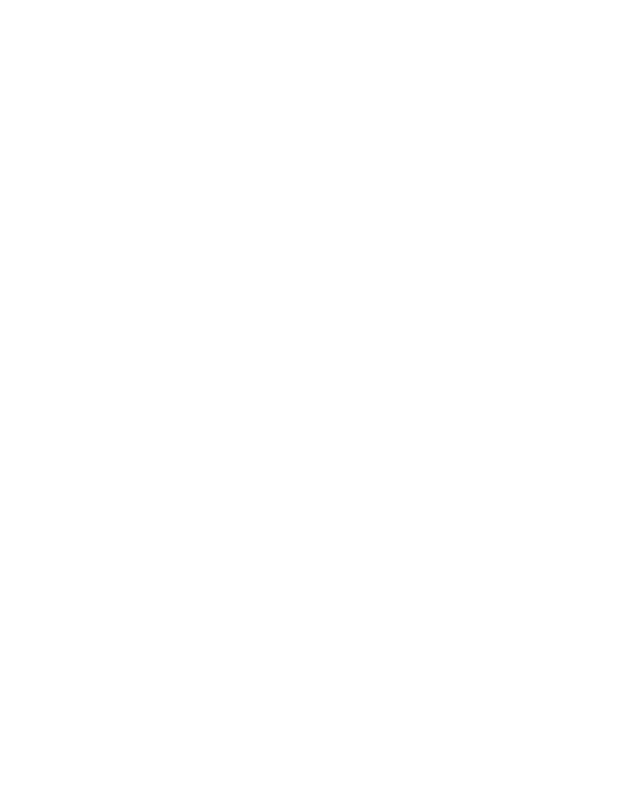
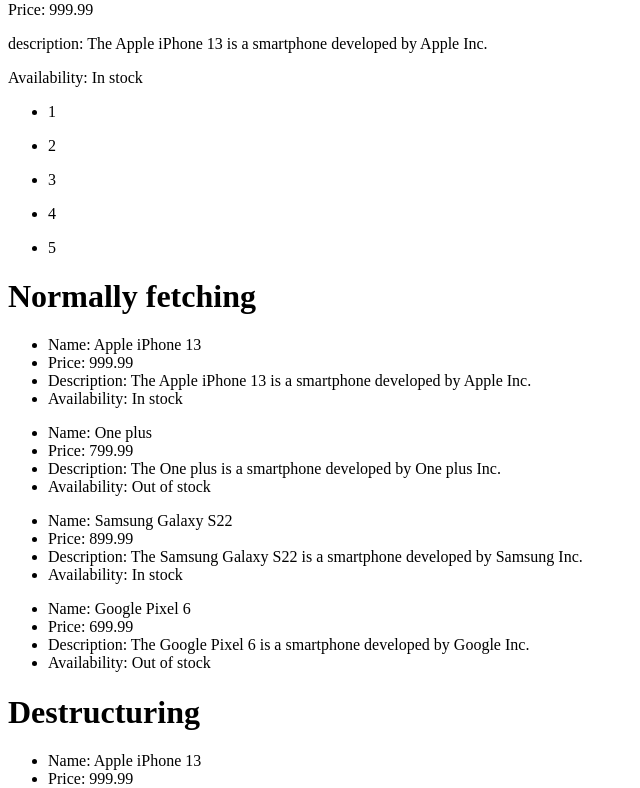
Before and after one commit to Amulyaraj07/FullReact, a React (Vite) app in the folder react-first-app/: page / in a window 1280 px wide. Shown: the part 500-1288 px from the top of the page, without its empty margins (0-640 px from the left). Before the commit the page ends 800 px from the top, so only its background shows below. Built offline with nearby package versions, Linux system fonts and the light colour scheme.

Commit message:
added files

```diff
--- a/react-first-app/src/App.jsx
+++ b/react-first-app/src/App.jsx
@@ -2,6 +2,8 @@
 import Header from "./components/Header";
 import Footer from "./components/Footer";
 import Expressions from "./components/Expressions";
+import ProductInfo from "./components/ProductInfo";
+import Lists from "./components/Lists";
 
 function  App(){
   return <>
@@ -9,6 +11,8 @@
     <Main/>
     <Footer/>
     <Expressions/>
+    <ProductInfo/>
+    <Lists/>
   </>
 }
 
--- a/react-first-app/src/components/Expressions.jsx
+++ b/react-first-app/src/components/Expressions.jsx
@@ -5,6 +5,8 @@
     const myName="Amulya Raj";
     const multiply=(a,b)=> a*b;
     const specialClass="special-one";
+    const date=new Date();
+
   return (
     <div>
       <p>2 x 2 ={2*2}</p>
@@ -12,6 +14,7 @@
       <p>My friends list: {["abc","xyz","pqr"]}</p>
       <p>9X2={multiply(9,2)}</p>
       <p className={specialClass}>This is Special Class</p>
+      <p>date: {date.getDate()}</p>
     </div>
   )
 }
--- /dev/null
+++ b/react-first-app/src/components/Lists.jsx
@@ -0,0 +1,70 @@
+import React from 'react'
+
+function Lists() {
+
+    const numbers=[1,2,3,4,5];
+    const prodInfo=[
+        {
+            name: "Apple iPhone 13",
+            price: 999.99,
+            description: "The Apple iPhone 13 is a smartphone developed by Apple Inc.",
+            availability:"In stock"
+        },
+        {
+            name:"One plus",
+            price: 799.99,
+            description: "The One plus is a smartphone developed by One plus Inc.",
+            availability:"Out of stock"
+        },
+        {
+            name: "Samsung Galaxy S22",
+            price: 899.99,
+            description: "The Samsung Galaxy S22 is a smartphone developed by Samsung Inc.",
+            availability:"In stock"
+        },
+        {
+            name: "Google Pixel 6",
+            price: 699.99,
+            description: "The Google Pixel 6 is a smartphone developed by Google Inc.",
+            availability:"Out of stock"
+        }
+    ];
+
+  return (
+    <>
+        <div>
+      {numbers.map((number)=>(
+        <ul key={number}>
+            <li>{number}</li>
+        </ul>
+      ))}
+    </div>
+
+    <div>
+        <h1>Normally fetching</h1>
+
+        {prodInfo.map((prod)=>(
+            <ul key={Math.random()}>
+                <li>Name: {prod.name}</li>
+                <li>Price: {prod.price}</li>
+                <li>Description: {prod.description}</li>
+                <li>Availability: {prod.availability}</li>
+            </ul>
+        ))}
+
+        <h1> Destructuring</h1>
+        {prodInfo.map(({name,price,description,availability})=>(
+            <ul key={Math.random()}>
+                <li>Name: {name}</li>
+                <li>Price: {price}</li>
+                <li>Description: {description}</li>
+                <li>Availability: {availability}</li>
+            </ul>
+        ))}
+    </div>
+    </>
+
+  )
+}
+
+export default Lists
--- /dev/null
+++ b/react-first-app/src/components/ProductInfo.jsx
@@ -0,0 +1,21 @@
+import React from 'react'
+
+const ProductInfo = () => {
+
+    const product={
+        name: "Apple iPhone 13",
+        price: 999.99,
+        description: "The Apple iPhone 13 is a smartphone developed by Apple Inc.",
+        availability:"In stock"
+    }
+  return (
+    <div>
+      <p>Name: {product.name}</p>
+      <p>Price: {product.price}</p>
+      <p>description: {product.description}</p>
+      <p>Availability: {product.availability}</p>
+    </div>
+  )
+}
+
+export default ProductInfo
```
